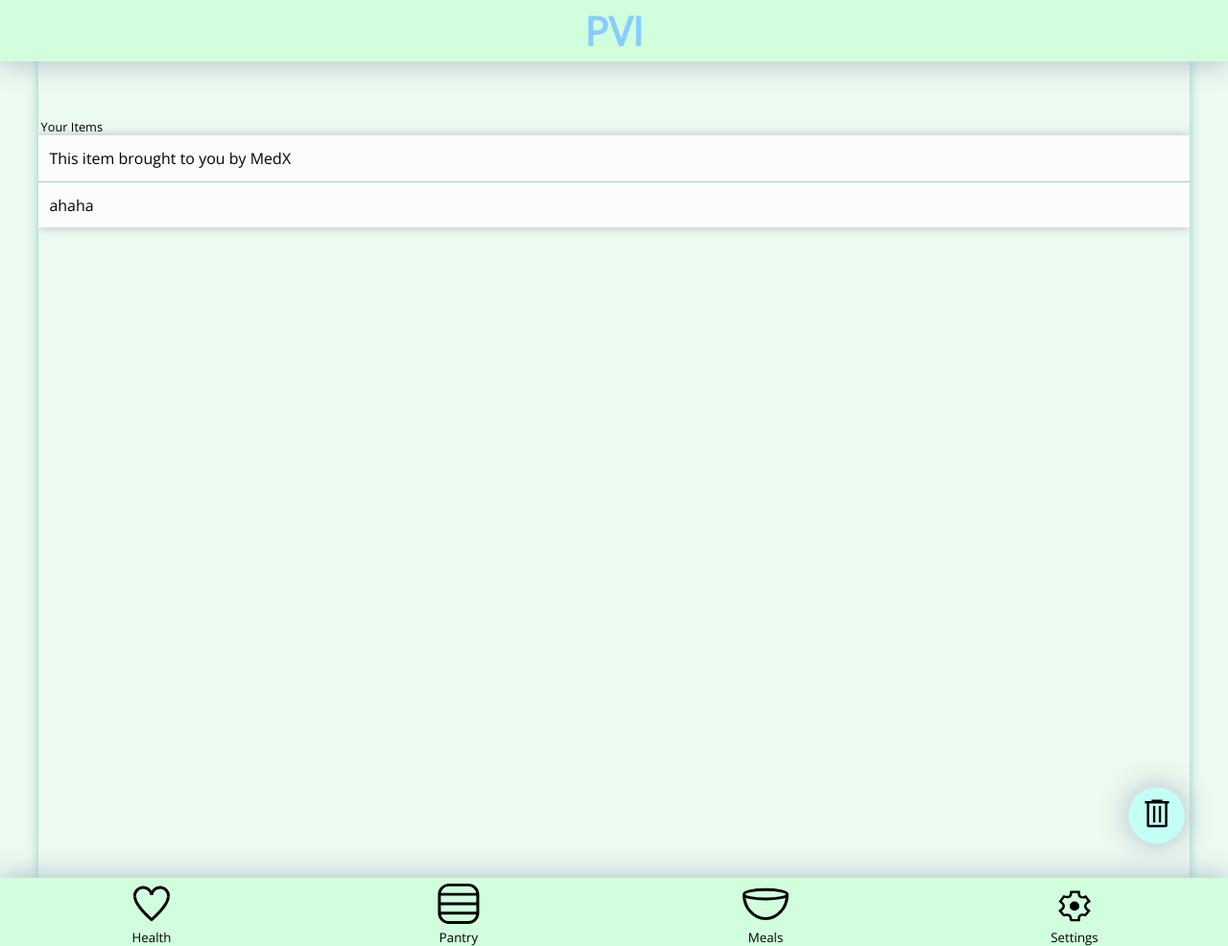
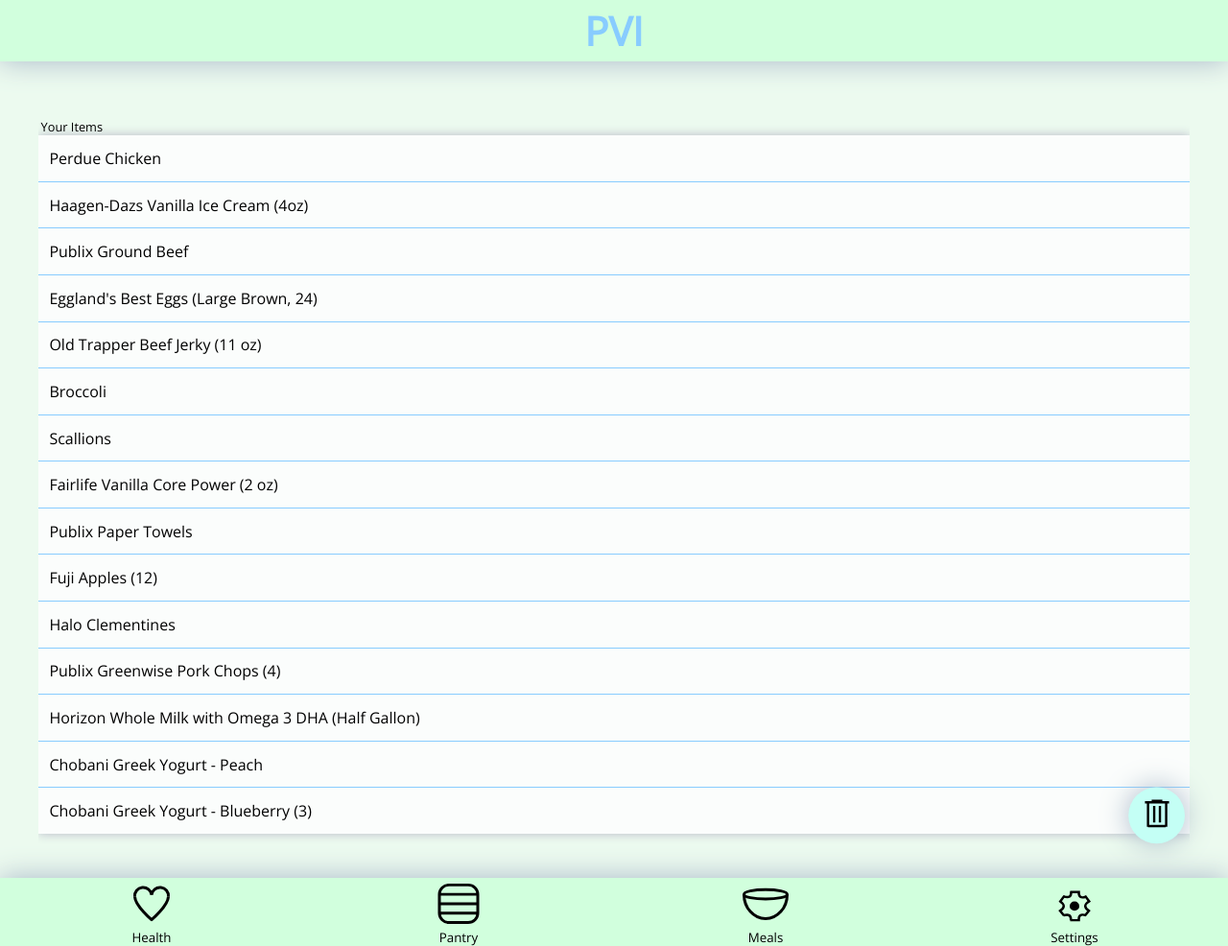
Before and after one commit to frankiekim5/Junior_Design_PVI, a Flask app: page /pantry in a window 1280 px wide. Shown: the whole page at 96% size. Run offline with Flask 2, Linux system fonts and the light colour scheme.

Commit message:
Hard coded deleting to work

```diff
--- a/demo/app.py
+++ b/demo/app.py
@@ -3,8 +3,25 @@ import json
 import re
 
 
+ITEMS = ["Perdue Chicken",
+			"Haagen-Dazs Vanilla Ice Cream (4oz)",
+			"Publix Ground Beef",
+			"Eggland's Best Eggs (Large Brown, 24)",
+			"Old Trapper Beef Jerky (11 oz)",
+			"Broccoli",
+			"Scallions",
+			"Fairlife Vanilla Core Power (2 oz)",
+			"Publix Paper Towels",
+			"Fuji Apples (12)",
+			"Halo Clementines",
+			"Publix Greenwise Pork Chops (4)",
+			"Horizon Whole Milk with Omega 3 DHA (Half Gallon)",
+			"Chobani Greek Yogurt - Peach",
+			"Chobani Greek Yogurt - Blueberry (3)"]
+
+initial_items = list(ITEMS)
+
 MEALS = [{"description": "Chicken Pot Pie", "url":"imgs/chicken_pot_pie.jpg"},
-
 	{"description": "Baked Potato", "url":"imgs/baked_potato.jpg"},
 	{"description": "Caesar Salad", "url":"imgs/caesar_salad.jpg"},
 	{"description": "Spaghetti and Meatballs", "url":"imgs/spaghetti_meatballs.jpg"},
@@ -21,6 +38,8 @@ app = Flask(__name__)
 
 @app.route('/', methods=['GET', 'POST'])
 def main():
+	global ITEMS
+	ITEMS = list(initial_items)
 	if not request.script_root:
 		request.script_root = url_for('main', _external=True)
 	if request.method == "POST":
@@ -38,9 +57,16 @@ def home():
 	return render_template("index.html", page=page("home.html", name="Evelyn S."))
 
 
-@app.route('/pantry')
+@app.route('/pantry', methods=["GET", "POST"])
 def pantry():
-	return render_template("index.html", page=page("pantry.html", itemsList=["This item brought to you by MedX", "ahaha"]))
+	global ITEMS
+	if request.method == "POST":
+		items = request.form.get("items", ITEMS)
+		ITEMS = list(json.loads(items))
+		print(ITEMS)
+		return ""
+	else:
+		return render_template("index.html", page=page("pantry.html", itemsList=ITEMS))
 
 @app.route('/meals')
 def meals():
@@ -57,7 +83,9 @@ def settings():
 @app.route('/page', methods=['GET'])
 def get_page():
 	print(request.args.get("page"))
-	return {"page": str(page(request.args.get("page", "home.html"), mealsList=MEALS, itemsList=["This item brought to you by MedX", "ahaha"]))}
+	return {"page": str(page(request.args.get("page", "home.html"), mealsList=MEALS, itemsList=ITEMS))}
+
+
 
 if __name__ == "__main__":
 	app.run(host='0.0.0.0', threaded=True, debug=True)
--- a/demo/static/index.js
+++ b/demo/static/index.js
@@ -45,7 +45,10 @@ let populatePage = (data) => {
 $(document).ready(() => {
 
 	document.addEventListener("touchstart", function(){}, true)
-	$("#backButton").click(() => { //TODO: Actually change the screen
+	$("#backButton").click(() => go_back())
+})
+
+let go_back = () => { //TODO: Actually change the screen
 	// console.log("WHAT?")
 	const currentView = viewStack.pop().toLowerCase()
 	$("#removeOptions").css("visibility", "hidden")
@@ -55,18 +58,6 @@ $(document).ready(() => {
 		$(".taskBarButton").removeClass("selectedTBI")
 		$("#backButton").css('visibility', 'hidden')
 		loadPage('home')
-		// } else if (taskbars.includes(currentView)){
-		// 	let last_task = "PVI" //This logic might break
-		// 	// for (let i = viewStack.length - 1; i >= 0; i--) {
-		// 	// 	if (taskbars.includes(viewStack[i])) {
-		// 	// 		last_task = viewStack[i]
-		// 	// 		break
-		// 	// 	}
-		// 	// }
-
-		// 	$('.taskBarButton').removeClass("selectedTBI")
-		// 	$('#' + last_task.toLowerCase() + "Button").addClass("selectedTBI")
-		// 	$("#title").text(last_task)
 	} else {
 		let last_task = "home" //This logic might break
 		for (let i = viewStack.length - 1; i >= 0; i--) {
@@ -82,5 +73,4 @@ $(document).ready(() => {
 		$("#title").css("visibility", "visible")
 		$("#removeOptions").css("visibility", "hidden")
 	}
-	})
-})
+}
--- a/demo/static/pantry.css
+++ b/demo/static/pantry.css
@@ -43,10 +43,9 @@ about spacings too much
 	width: 100%;
 	max-width: 1200px;
 	padding: 4% 0;
-	height: 92%;
 	margin: 0 auto;
 	overflow-x: hidden;
-	box-shadow: 0 0 10px #8CC;
+	padding-bottom: 10vh;
 }
 
 #pantryTable{
--- a/demo/static/pantry.js
+++ b/demo/static/pantry.js
@@ -40,12 +40,28 @@ $(document).ready(() => {
 	})
 
 	$("#trashButton").click(() => {
+		let res = []
 		$(".pantryItem").map((_, elem) => {
 			let check = $(elem).find('input')
 			if (check.prop('checked')) {
 				elem.remove()
+			} else {
+				let des = $(elem).find('.pantryItemDescription')
+				res.push($(des).text())
 			}
 		})
+		console.log(res)
+		$.ajax({type:"POST",
+			url: $SCRIPT_ROOT + 'pantry',
+			data: {items: JSON.stringify(res)},
+			// data:{data: JSON.stringify({group: group, index: 0, range: range(questions) })},
+			success: go_back
+		})
+		// $.ajax({type:"GET",
+	 //        url: $SCRIPT_ROOT + 'update_items',
+	 //        data: {items: res},
+	 //        success: go_back
+	 //    })
 	})
 
 })
```
Lines whose indentation alone changed are shown as unchanged.
